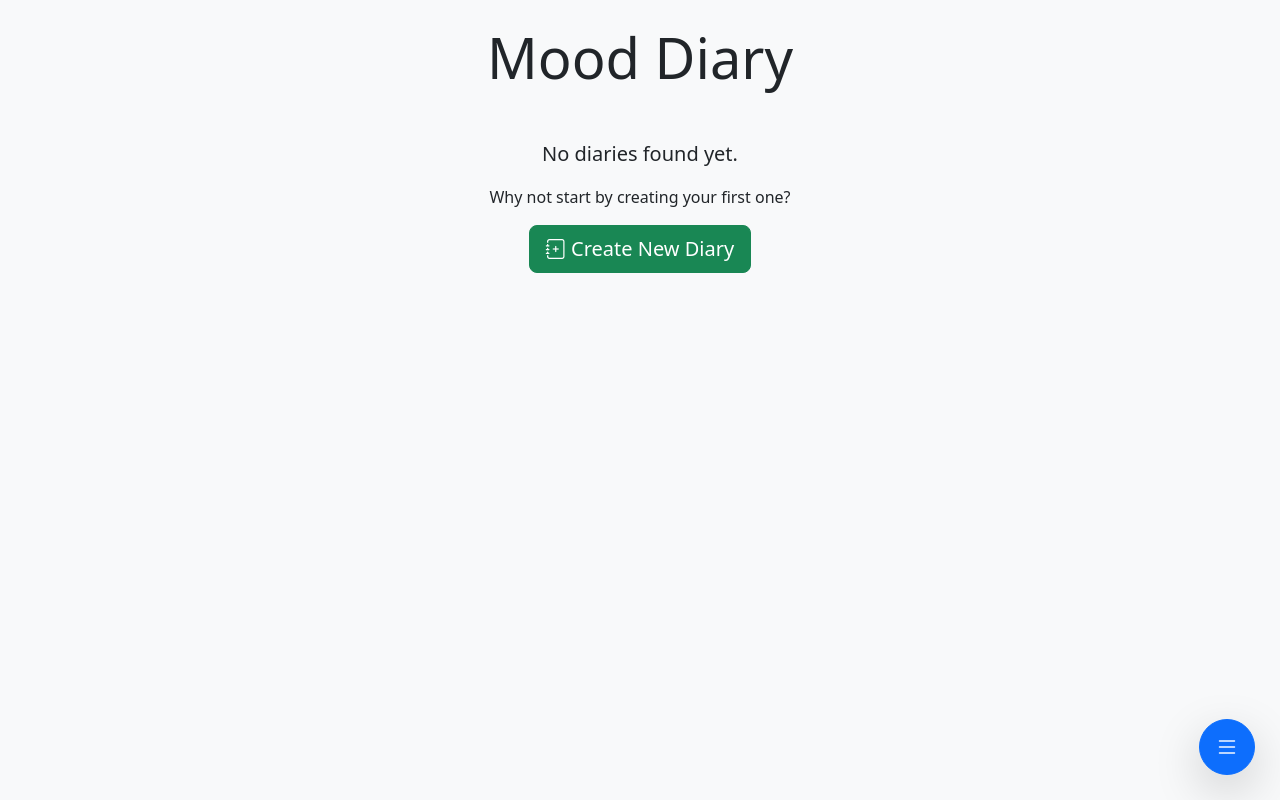
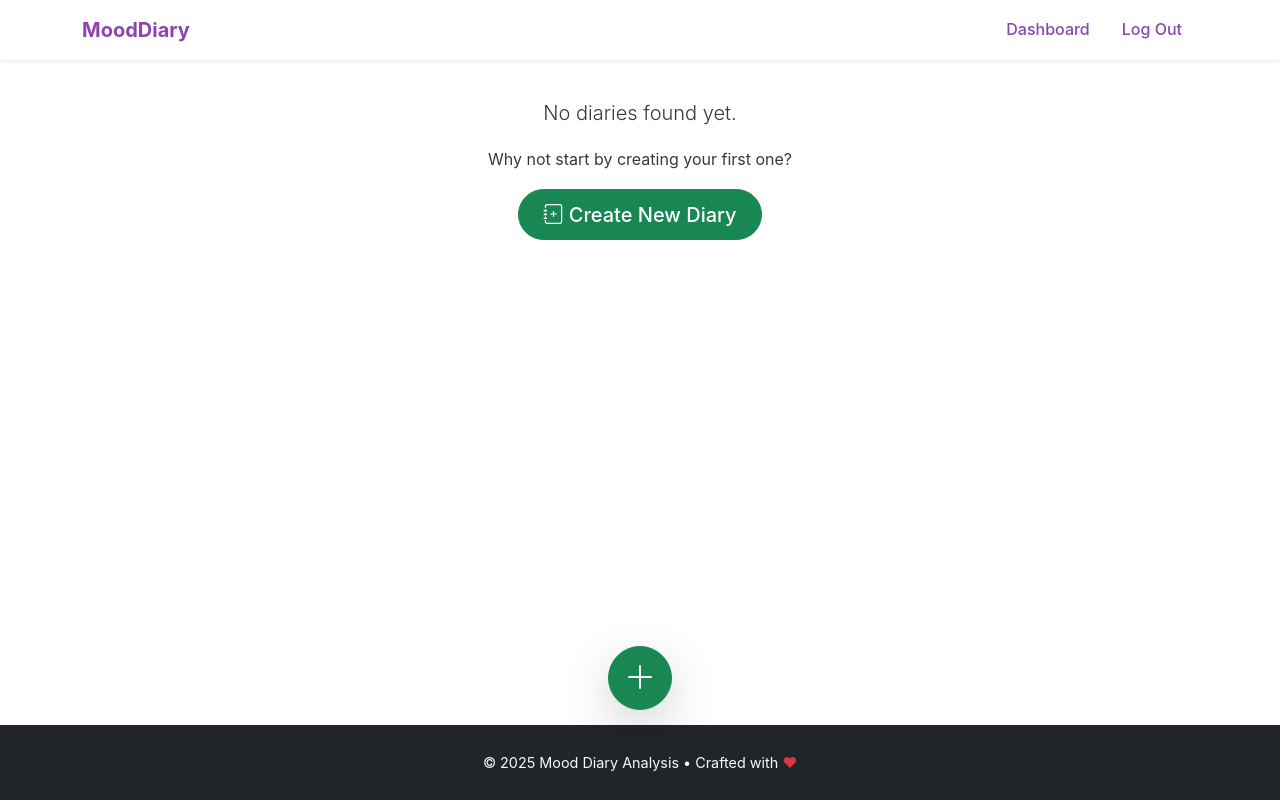
Before and after one commit to Mallicyberdev/CITS5505-GroupProject-2025, a Flask app: page /home in a window 1280 px wide. Run offline with Flask 3, Linux system fonts and the light colour scheme; the visitor is signed in with stand-in values (Sample User, id 1); data comes from the database, SQL or seed files in the repository; data that the repository does not hold is empty; some libraries are stand-ins or nearby versions.

Commit message:
Refactor: update home page to use base.html and add FAB button style

```diff
--- a/app/static/css/style.css
+++ b/app/static/css/style.css
@@ -412,3 +412,20 @@ footer a:hover {
     animation: fadeInUp 0.6s ease-out forwards;
     opacity: 0; /* Start hidden, animation will make it visible */
 }
+
+
+/* Home Page */
+.bottom-center-add-btn {
+    position: fixed;
+    bottom: 90px;
+    left: 50%;
+    transform: translateX(-50%);
+    border-radius: 50%;
+    width: 64px;
+    height: 64px;
+    font-size: 2rem;
+    display: flex;
+    align-items: center;
+    justify-content: center;
+    z-index: 1030;
+}
--- a/app/templates/base.html
+++ b/app/templates/base.html
@@ -1,25 +1,24 @@
 <!DOCTYPE html>
 <html lang="en">
+
 <head>
     <meta charset="UTF-8">
     <meta name="viewport" content="width=device-width,initial-scale=1">
     <title>{% block title %}Mood Diary Analysis{% endblock %}</title>
 
     <!-- Bootstrap 5 -->
-    <link
-            href="https://cdn.jsdelivr.net/npm/bootstrap@5.3.5/dist/css/bootstrap.min.css"
-            rel="stylesheet"
-            integrity="sha384-SgOJa3DmI69IUzQ2PVdRZhwQ+dy64/BUtbMJw1MZ8t5HZApcHrRKUc4W0kG879m7"
-            crossorigin="anonymous"
-    >
+    <link href="https://cdn.jsdelivr.net/npm/bootstrap@5.3.5/dist/css/bootstrap.min.css" rel="stylesheet"
+        integrity="sha384-SgOJa3DmI69IUzQ2PVdRZhwQ+dy64/BUtbMJw1MZ8t5HZApcHrRKUc4W0kG879m7" crossorigin="anonymous">
 
     <!-- Font Awesome -->
     <link rel="stylesheet" href="https://cdnjs.cloudflare.com/ajax/libs/font-awesome/6.7.2/css/all.min.css"
         integrity="sha512-Evv84Mr4kqVGRNSgIGL/F/aIDqQb7xQ2vcrdIwxfjThSH8CSR7PBEakCr51Ck+w+/U6swU2Im1vVX0SVk9ABhg=="
-          crossorigin="anonymous" referrerpolicy="no-referrer"/>
+        crossorigin="anonymous" referrerpolicy="no-referrer" />
 
     <!-- Custom Styles -->
     <link rel="stylesheet" href="{{ url_for('static', filename='css/style.css') }}">
+    <link rel="stylesheet" href="https://cdn.jsdelivr.net/npm/bootstrap-icons@1.12.1/font/bootstrap-icons.css">
+
 </head>
 
 <body class="d-flex flex-column min-vh-100">
@@ -30,15 +29,8 @@
                 <a class="navbar-brand fw-bold text-primary" href="{{ url_for('main.index') }}">
                     MoodDiary
                 </a>
-            <button
-                    class="navbar-toggler"
-                    type="button"
-                    data-bs-toggle="collapse"
-                    data-bs-target="#navMenu"
-                    aria-controls="navMenu"
-                    aria-expanded="false"
-                    aria-label="Toggle navigation"
-            >
+                <button class="navbar-toggler" type="button" data-bs-toggle="collapse" data-bs-target="#navMenu"
+                    aria-controls="navMenu" aria-expanded="false" aria-label="Toggle navigation">
                     <span class="navbar-toggler-icon"></span>
                 </button>
 
@@ -80,11 +72,10 @@
         </div>
     </footer>
 
-<script
-        src="https://cdn.jsdelivr.net/npm/bootstrap@5.3.5/dist/js/bootstrap.bundle.min.js"
+    <script src="https://cdn.jsdelivr.net/npm/bootstrap@5.3.5/dist/js/bootstrap.bundle.min.js"
         integrity="sha384-k6d4wzSIapyDyv1kpU366/PK5hCdSbCRGRCMv+eplOQJWyd1fbcAu9OCUj5zNLiq"
-        crossorigin="anonymous"
-></script>
+        crossorigin="anonymous"></script>
     {% block scripts %}{% endblock %}
 </body>
+
 </html>
--- a/app/templates/home.html
+++ b/app/templates/home.html
@@ -1,77 +1,11 @@
-<!doctype html>
-<html lang="en">
-<head>
-    <meta charset="utf-8">
-    <meta name="viewport" content="width=device-width, initial-scale=1">
-    <title>My Diaries - Home</title>
-    <!-- Bootstrap CSS -->
-    <link
-            href="https://cdn.jsdelivr.net/npm/bootstrap@5.3.5/dist/css/bootstrap.min.css"
-            rel="stylesheet"
-            integrity="sha384-SgOJa3DmI69IUzQ2PVdRZhwQ+dy64/BUtbMJw1MZ8t5HZApcHrRKUc4W0kG879m7"
-            crossorigin="anonymous"
-    >
-    <!-- Bootstrap Icons (for FAB icon) -->
-    <link rel="stylesheet" href="https://cdn.jsdelivr.net/npm/bootstrap-icons@1.12.1/font/bootstrap-icons.css">
+{% extends "base.html" %}
 
-    <style>
-        body {
-            background-color: #f8f9fa; /* Light background for contrast */
-            padding-top: 1.5rem; /* Add some top padding now that navbar is gone */
-            padding-bottom: 1.5rem; /* Add some bottom padding */
-        }
 
-        .diary-card {
-            transition: transform 0.2s ease-in-out, box-shadow 0.2s ease-in-out;
-        }
-
-        .diary-card:hover {
-            transform: translateY(-5px);
-            box-shadow: 0 0.5rem 1rem rgba(0, 0, 0, .15) !important;
-        }
-
-        .emotion-badge {
-            font-size: 0.8em;
-        }
-
-        /* Floating Action Button (FAB) Styles */
-        .fab-container {
-            position: fixed;
-            bottom: 25px;
-            right: 25px;
-            z-index: 1030; /* Ensure it's above other content */
-        }
-
-        .fab-container .dropdown-toggle::after {
-            display: none; /* Hide default Bootstrap dropdown arrow */
-        }
-
-        .fab-main-btn {
-            width: 56px;
-            height: 56px;
-            border-radius: 50%;
-            font-size: 1.5rem; /* Icon size */
-            line-height: 1; /* Center icon vertically */
-        }
-
-        /* Optional: style for dropdown items */
-        .fab-container .dropdown-item {
-            display: flex;
-            align-items: center;
-        }
-
-        .fab-container .dropdown-item .bi {
-            margin-right: 0.5rem;
-        }
-
-    </style>
-</head>
-<body>
-
-<!-- Main Content -->
+{% block content %}
+<!-- Main content of the home page -->
+ <!-- Main Content -->
 <div class="container">
     <div class="text-center mb-5">
-        <h1 class="display-4">Mood Diary</h1>
     </div>
 
     {% if diaries %}
@@ -140,52 +74,18 @@
     {% endif %}
 </div>
 
-<!-- Floating Action Button Menu -->
 {% if current_user.is_authenticated %}
-    <div class="fab-container dropup"> {# 'dropup' to make menu open upwards #}
-        <button class="btn btn-primary shadow-lg fab-main-btn dropdown-toggle" type="button" id="fabMenuButton"
-                data-bs-toggle="dropdown" aria-expanded="false">
-            <i class="bi bi-list"></i> {# Menu icon, or bi-person for user, bi-plus for add #}
-        </button>
-        <ul class="dropdown-menu dropdown-menu-end mb-2" aria-labelledby="fabMenuButton">
-            {# dropdown-menu-end to align right #}
-            <li>
-                <h6 class="dropdown-header">
-                    <i class="bi bi-person-circle"></i> {{ current_user.username }}
-                </h6>
-            </li>
-            <li>
-                <a class="dropdown-item" href="{{ url_for('data_handling.create_diary') }}">
-                    <i class="bi bi-journal-plus"></i> New Diary
-                </a>
-            </li>
-            <li><a class="dropdown-item" href="#"> <i class="bi bi-person-fill-gear"></i> Profile</a></li>
-            {# Placeholder #}
-            <li>
-                <hr class="dropdown-divider">
-            </li>
-            <li>
-                <a class="dropdown-item text-danger" href="{{ url_for('auth.logout') }}">
-                    <i class="bi bi-box-arrow-right"></i> Logout
-                </a>
-            </li>
-        </ul>
-    </div>
-{% else %}
-    {# Optionally, a FAB for login if user is not authenticated #}
-    <div class="fab-container">
-        <a href="{{ url_for('auth.login') }}" class="btn btn-primary shadow-lg fab-main-btn" title="Login">
-            <i class="bi bi-box-arrow-in-right"></i>
-        </a>
-    </div>
+    <a href="{{ url_for('data_handling.create_diary') }}"
+       class="btn btn-success shadow-lg bottom-center-add-btn"
+       title="Create New Diary">
+        <i class="bi bi-plus-lg"></i>
+    </a>
 {% endif %}
 
 
-<!-- Bootstrap JS Bundle with Popper -->
-<script
-        src="https://cdn.jsdelivr.net/npm/bootstrap@5.3.5/dist/js/bootstrap.bundle.min.js"
-        integrity="sha384-k6d4wzSIapyDyv1kpU366/PK5hCdSbCRGRCMv+eplOQJWyd1fbcAu9OCUj5zNLiq"
-        crossorigin="anonymous"
-></script>
-</body>
-</html>
+
+{% endblock %}
+
+{% block scripts %}
+<!-- Optional: Add any additional scripts here -->
+{% endblock %}
```
Lines whose indentation alone changed are shown as unchanged.
